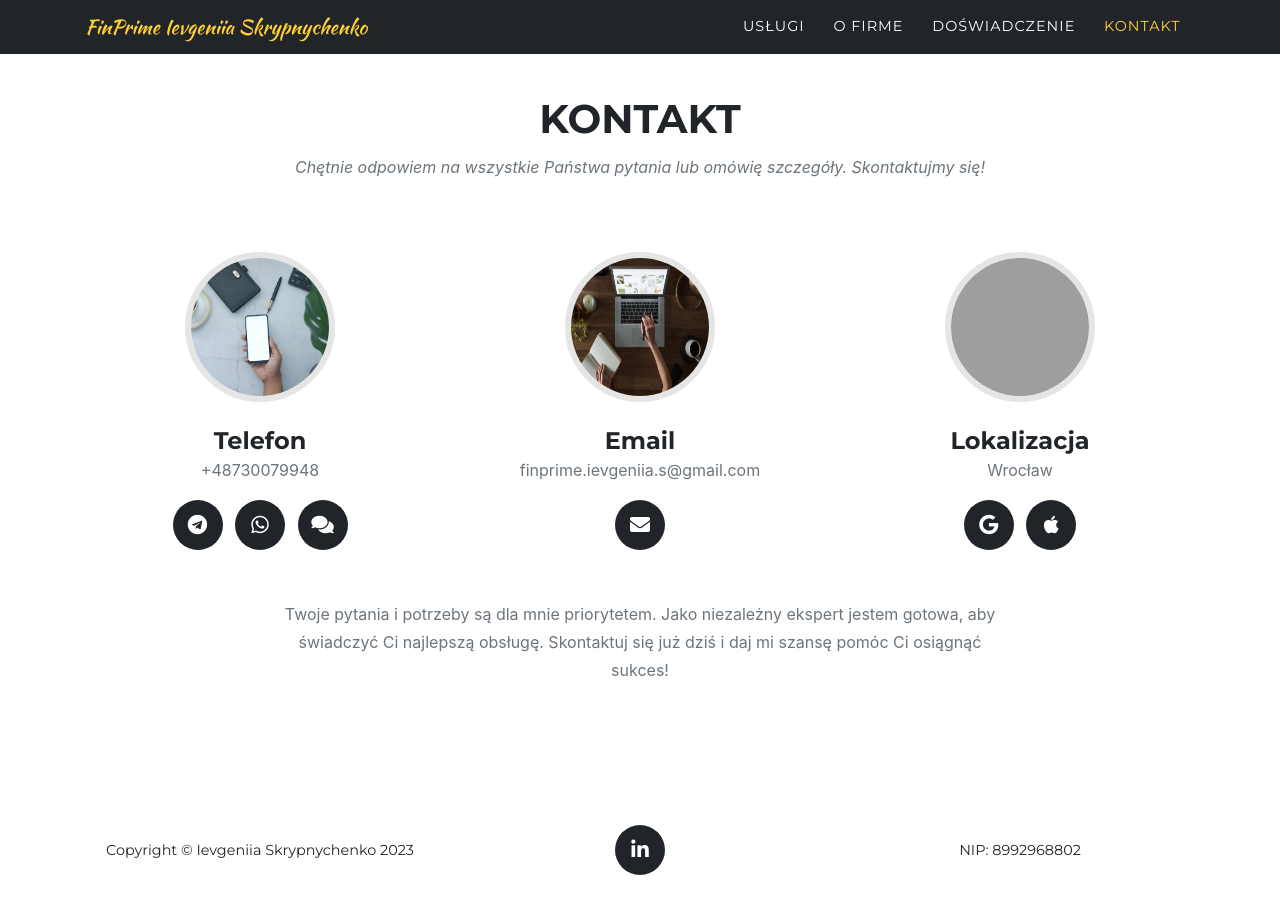
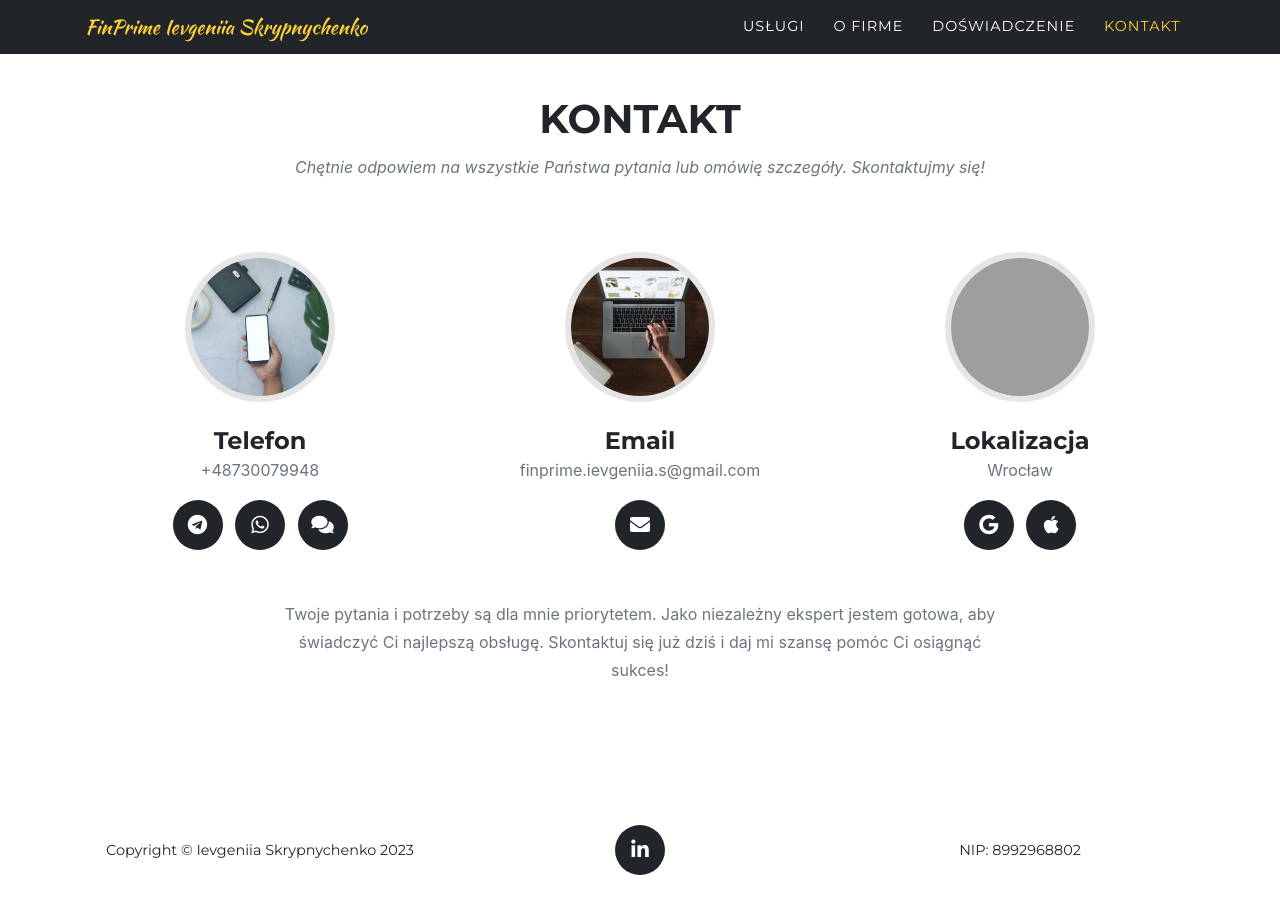
Before and after one commit to scripnichenko/finprime, a Jekyll site: the page built from index.md, in a window 1280 px wide and 900 px high, scrolled down 4562 px. Built offline with Jekyll 4.4.1, drawn with Linux system fonts in a browser that asks for light colours; some web fonts are replaced; grey boxes are pictures that could not be loaded.

Commit message:
email logo

```diff
--- a/_data/sitetext.yml
+++ b/_data/sitetext.yml
@@ -87,7 +87,7 @@ en: &DEFAULT_EN
             icon: fas fa-comments
       - name: "Email"
         role: finprime.ievgeniia.s@gmail.com
-        image: assets/img/team/email4.jpg
+        image: assets/img/team/email4.png
         social:
           - url: mailto:finprime.ievgeniia.s@gmail.com
             icon: fas fa-envelope
```
Also changed, not shown: assets/img/team/email4.jpg (deleted), assets/img/team/email4.png (added).
